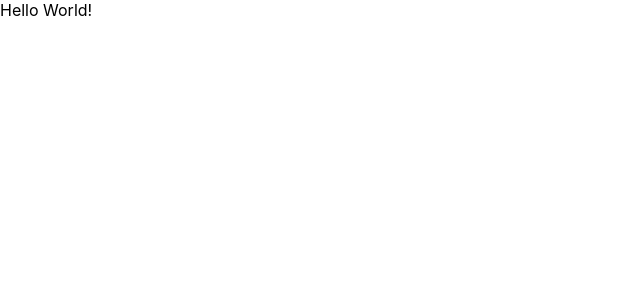
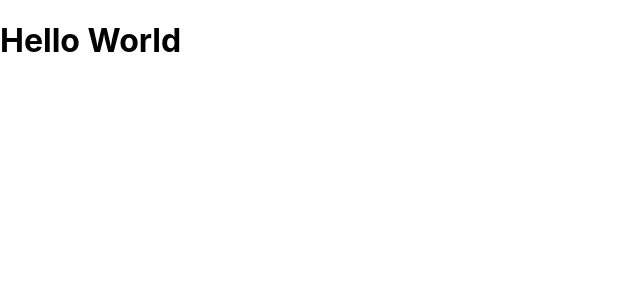
Before and after one commit to CarlosAndres41/project-cv-application, a React (Create React App) app in the folder cv-project/: page / in a window 1280 px wide. Shown: the top 300 px of the page, without its empty margins (0-640 px from the left). Built offline with nearby package versions, Linux system fonts and the light colour scheme.

Commit message:
Create basic header component

```diff
--- a/cv-project/src/App.js
+++ b/cv-project/src/App.js
@@ -1,4 +1,5 @@
 import React, { Component } from 'react';
+import Header from './components/Header';
 import './App.css';
 
 class App extends Component {
@@ -7,7 +8,7 @@ class App extends Component {
     }
 
     render() {
-        return <div>Hello World!</div>;
+        return <Header />;
     }
 }
 
--- /dev/null
+++ b/cv-project/src/components/Header.js
@@ -0,0 +1,11 @@
+import React from 'react';
+
+const Header = () => {
+    return (
+        <header>
+            <h1>Hello World</h1>
+        </header>
+    );
+};
+
+export default Header;
```
